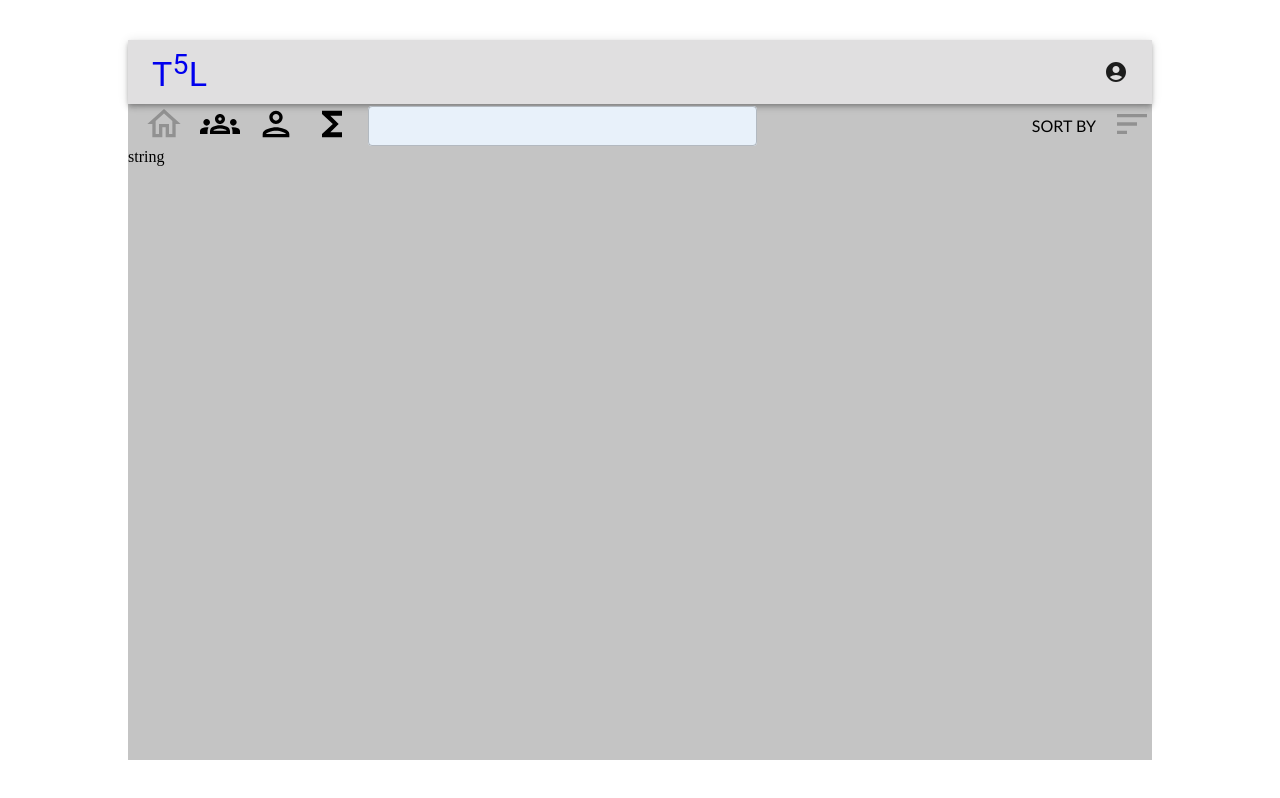
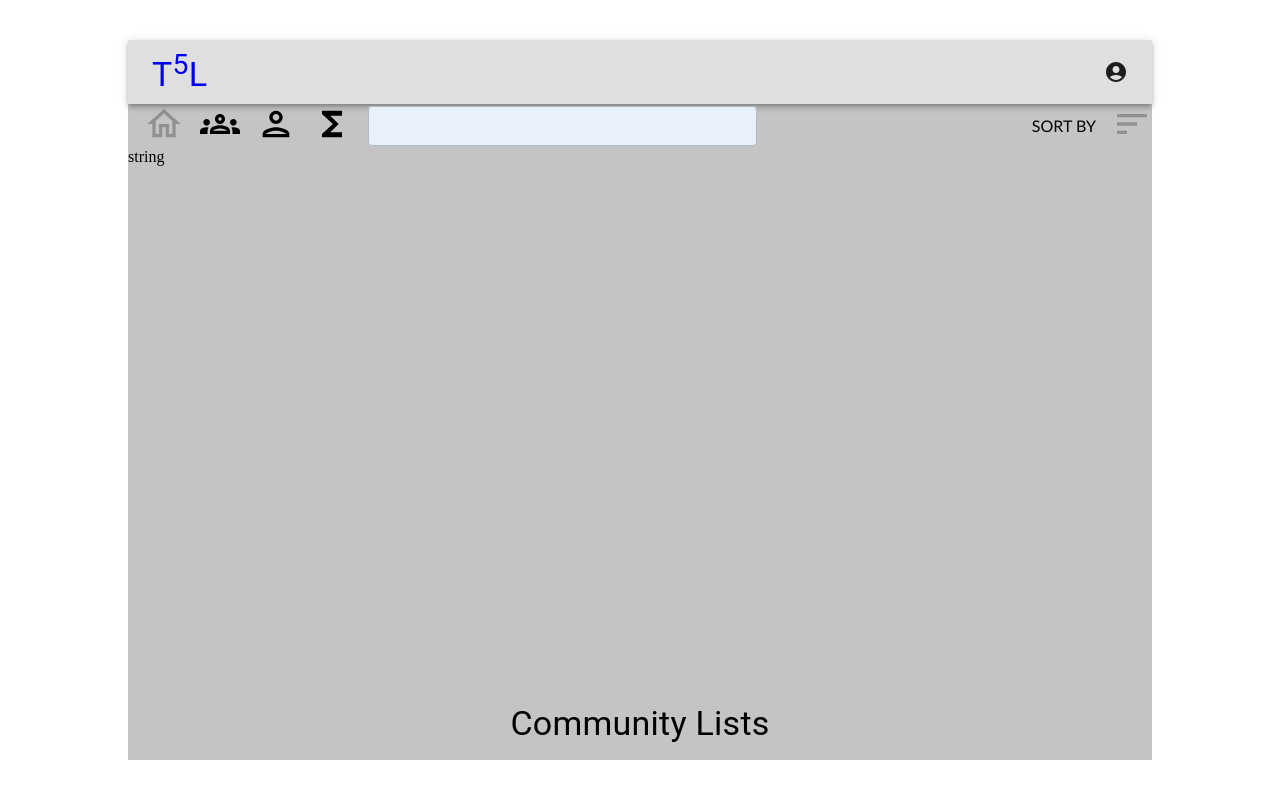
Before and after one commit to MaltoMight/Top-5-Lister, a React (Create React App) app in the folder client/: page /community in a window 1280 px wide. Built offline with nearby package versions, Linux system fonts and the light colour scheme; no server answers.

Commit message:
added statusbar

```diff
--- a/client/src/App.css
+++ b/client/src/App.css
@@ -72,7 +72,7 @@ body {
     #a267bd,
     #b06ab3
   );
-  height: 95%;
+  height: 92.2%;
 }
 #top5-welcome-body .title {
   padding-top: 10px;
@@ -88,9 +88,20 @@ body {
   left: 0%;
   bottom: 0%;
   width: 100%;
-  height: 10%;
+  height: 5%;
 }
 
+#top5-statusbar {
+  position: absolute;
+  left: 0%;
+  top: 90%;
+  width: 100%;
+  height: 10%;
+  display: flex;
+  align-items: center;
+  justify-content: center;
+  font-size: 36pt;
+}
 /* ANIMATIONS
 –––––––––––––––––––––––––––––––––––––––––––––––––– */
 [data-animation] .modal-dialog {
--- a/client/src/App.js
+++ b/client/src/App.js
@@ -7,11 +7,11 @@ import {
   AppBanner,
   HomeWrapper,
   RegisterScreen,
-  Statusbar,
   WorkspaceScreen,
   LoginScreen,
   CommunityScreen,
   MenuBar,
+  StatusBar,
 } from "./components";
 /*
     This is our application's top-level component.
@@ -38,7 +38,7 @@ const App = () => {
             <Route path="/login/" exact component={LoginScreen} />
             <Route path="/community" exact component={CommunityScreen} />
           </Switch>
-          <Statusbar />
+          <StatusBar />
         </GlobalStoreContextProvider>
       </AuthContextProvider>
     </BrowserRouter>
--- a/client/src/components/MenuBar/MenuBar.js
+++ b/client/src/components/MenuBar/MenuBar.js
@@ -4,7 +4,8 @@ import { Typography, Box, Grid } from "@mui/material";
 import { useLocation } from "react-router-dom";
 import AuthContext from "../../auth";
 import { useContext } from "react";
-import { createStyles, makeStyles } from "@material-ui/styles";
+import { makeStyles } from "@material-ui/styles";
+import { Link } from "react-router-dom";
 
 import { createTheme, ThemeProvider } from "@mui/material/styles";
 import HomeIcon from "@mui/icons-material/HomeOutlined";
@@ -45,12 +46,18 @@ export default function MenuBar() {
   const { auth } = useContext(AuthContext);
   const classes = useStyles();
 
+  let homeIconText = "disabled";
+  if (auth.loggedIn) {
+    homeIconText = "enabled";
+  }
+
   function menuBar() {
     console.log("location:", location);
     let valid = false;
 
     let menuBar = null;
-    let homeIcon = "disabled";
+    let homeIconText = "disabled";
+    let homeIcon;
     if (
       location.pathname === "/community/" ||
       location.pathname === "/community"
@@ -61,19 +68,24 @@ export default function MenuBar() {
       console.log("valid");
       valid = true;
     }
+    if (auth.loggedIn) {
+      homeIconText = "enabled";
+      homeIcon = (
+        <Link to="/">
+          <HomeIcon color={homeIconText} style={{ fontSize: "30pt" }} />
+        </Link>
+      );
+    } else {
+      homeIcon = <HomeIcon color={homeIconText} style={{ fontSize: "30pt" }} />;
+    }
 
-    if (auth.loggedIn) {
-      homeIcon = "enabled";
-    }
     if (valid) {
       menuBar = (
         <ThemeProvider theme={theme}>
           <Box sx={{ flexGrow: 1 }}>
             <Grid container direction="row" alignItems="center" spacing={2}>
               <Grid item></Grid>
-              <Grid item>
-                <HomeIcon color={homeIcon} style={{ fontSize: "30pt" }} />
-              </Grid>
+              <Grid item>{homeIcon}</Grid>
               <Grid item>
                 <GroupsIcon color="enabled" style={{ fontSize: "30pt" }} />
               </Grid>
@@ -107,4 +119,3 @@ export default function MenuBar() {
   }
   return menuBar();
 }
-// xs, sm, md, lg, and xl.
--- a/client/src/components/Statusbar.js
+++ b/client/src/components/Statusbar.js
@@ -1,22 +1,33 @@
-import { useContext } from 'react'
-import { GlobalStoreContext } from '../store'
-import { Typography } from '@mui/material'
+import { useContext } from "react";
+import { Typography } from "@mui/material";
+import { AuthContext } from "../auth";
+import { useLocation } from "react-router-dom";
 
-/*
-    Our Status bar React component goes at the bottom of our UI.
+export default function StatusBar() {
+  const { auth } = useContext(AuthContext);
+  let isVisible = false;
+  let statusBar = null;
+  const location = useLocation();
 
-    @author McKilla Gorilla
-*/
-function Statusbar() {
-    const { store } = useContext(GlobalStoreContext);
-    let text ="";
-    if (store.currentList)
-        text = store.currentList.name;
-    return (
+  //Check if is visible
+  if (
+    location.pathname === "/community/" ||
+    location.pathname === "/community"
+  ) {
+    isVisible = true;
+  } else if (location.pathname === "/" && auth.loggedIn) {
+    isVisible = true;
+  }
+  function statusBarManager() {
+    if (isVisible) {
+      return (
         <div id="top5-statusbar">
-            <Typography variant="h4">{text}</Typography>
+          <Typography variant="h4">Community Lists</Typography>
         </div>
-    );
+      );
+    } else {
+      return null;
+    }
+  }
+  return statusBarManager();
 }
-
-export default Statusbar;
--- a/client/src/components/index.js
+++ b/client/src/components/index.js
@@ -5,12 +5,13 @@ import HomeWrapper from "./HomeWrapper";
 import ListCard from "./ListCard";
 import RegisterScreen from "./RegisterScreen";
 import SplashScreen from "./SplashScreen";
-import Statusbar from "./Statusbar";
+import StatusBar from "./StatusBar";
 import Top5Item from "./Top5Item";
 import WorkspaceScreen from "./WorkspaceScreen";
 import LoginScreen from "./LoginScreen";
 import CommunityScreen from "./Community/CommunityScreen";
 import MenuBar from "./MenuBar/MenuBar";
+
 /*
     This serves as a module so that we can import
     all the other components as we wish.
@@ -25,7 +26,7 @@ export {
   ListCard,
   RegisterScreen,
   SplashScreen,
-  Statusbar,
+  StatusBar,
   Top5Item,
   WorkspaceScreen,
   LoginScreen,
```
